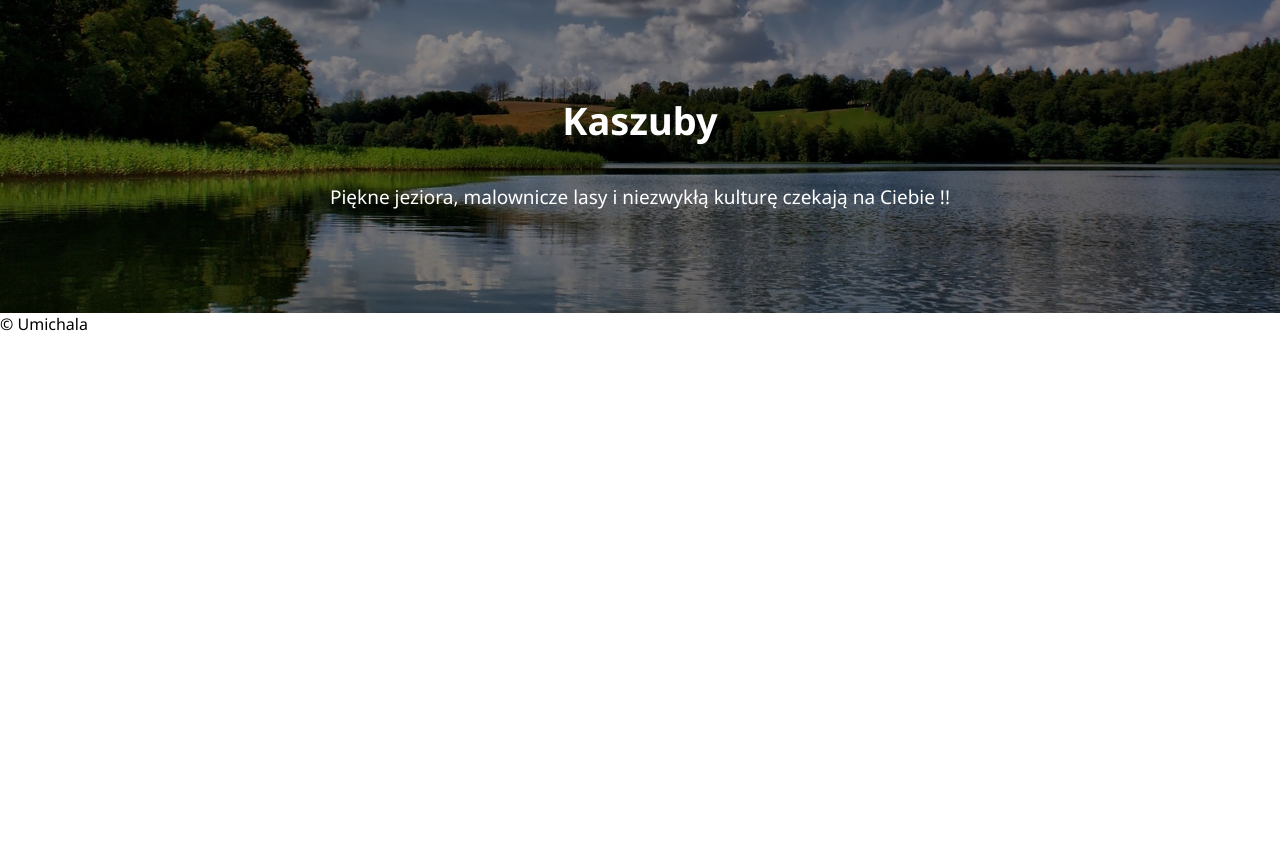
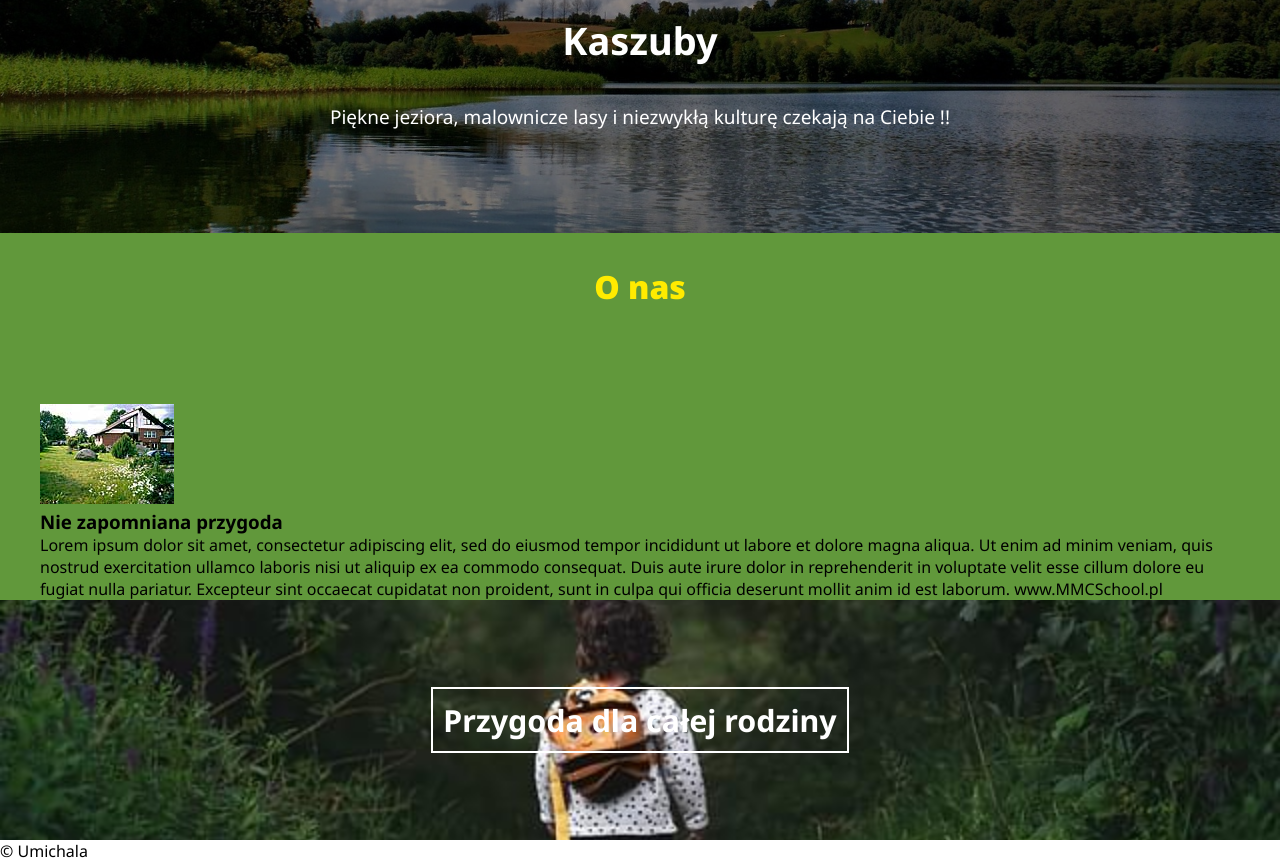
Before and after one commit to KubasKrzysztof/Umichala, a plain HTML site: page index.html in a window 1280 px wide. Shown: the part 127-989 px from the top of the page. Before the commit the page ends 800 px from the top, so only its background shows below. Drawn offline with Linux system fonts and the light colour scheme.

Commit message:
abuot part 1

```diff
--- a/Sass/_colors.scss
+++ b/Sass/_colors.scss
@@ -9,3 +9,4 @@ $red: #c43202;
 $white: #fff;
 $gray:#d8d6d6;
 $green-nav:#61983b;
+$gold:#ffeb00
--- a/Sass/main.scss
+++ b/Sass/main.scss
@@ -24,6 +24,17 @@ body {
 	max-width: 1200px;
 	width: 100%;
 }
+.section-title {
+	position: relative;
+	margin: 0 auto 2em;
+	padding: 1em;
+
+	font-size: 3.2rem;
+	color: $gold;
+	font-weight: 900;
+	width: fit-content;
+}
+
 .hero-shadow {
 	position: absolute;
 	top: 0;
@@ -37,7 +48,7 @@ body {
 //NAVIGATION
 
 nav {
-	position: sticky;
+	position: fixed;
 	width: 100%;
 	z-index: 15;
 }
@@ -61,7 +72,7 @@ nav {
 		justify-content: space-between;
 		align-items: center;
 		height: 100%;
-		background-color: $green-color;
+		background-color: $green-nav;
 	}
 	&__items {
 		position: absolute;
@@ -86,6 +97,7 @@ nav {
 }
 
 .desktop-nav {
+
 	display: none;
 	height: 8rem;
 	background-color: $green-nav;
@@ -117,7 +129,7 @@ nav {
 		padding: 2.5rem 4rem;
 		font-size: 2.2rem;
 		font-weight: 700;
-		color: #ffeb00;
+		color: $gold;
 		text-decoration: none;
 		transition: background-color 0.3s ease-in-out, color 0.3s ease-in-out;
 	}
@@ -154,6 +166,40 @@ nav {
 		}
 	}
 }
+// About
+
+.about {
+	position: relative;
+	background-color: $green-nav;
+	&__boxes {
+		display: grid;
+	}
+	&__banner {
+		position: relative;
+		height: 30vh;
+
+		background-image: url(../../img/banner-mobile.jpg);
+		background-size: cover;
+		background-position: center;
+		background-attachment: fixed;
+		background-attachment: scroll;
+		&-text{
+			position: absolute;
+			display: flex;
+			justify-content: center;
+			align-items: center;
+			text-align: center;
+			font-size: 2.6rem;
+			height: 100%;
+			width: 100%;
+			color: $white;
+			h3{
+				padding: 1rem;
+				border: $white solid 2px
+			}
+		}
+	}
+}
 
 @import './small';
 @import './medium';
--- a/index.html
+++ b/index.html
@@ -45,7 +45,7 @@ Kaszuby, Sulęczyno, wakacje, urlop, jeziora, las,agroturystka. Szwajcaria Kaszu
         <div class="mobile-nav__items ">
 
 
-            <a class="mobile-nav__nav-link" href="#Onas">O Nas</a>
+            <a class="mobile-nav__nav-link" href="#about">O Nas</a>
             <a class="mobile-nav__nav-link" href="#Galeria">Galeria</a>
             <a class="mobile-nav__nav-link" href="#Oferta">Oferta</a>
             <a class="mobile-nav__nav-link" href="#kontakt">Kontakt</a>
@@ -62,7 +62,7 @@ Kaszuby, Sulęczyno, wakacje, urlop, jeziora, las,agroturystka. Szwajcaria Kaszu
 
             <div class="desktop-nav__items">
 
-                <a class="desktop-nav__nav-link" href="#Onas">O Nas</a>
+                <a class="desktop-nav__nav-link" href="#about">O Nas</a>
                 <a class="desktop-nav__nav-link" href="#Galeria">Galeria</a>
                 <a class="desktop-nav__nav-link" href="#Oferta">Oferta</a>
                 <a class="desktop-nav__nav-link" href="#kontakt">Kontakt</a>
@@ -86,6 +86,31 @@ Kaszuby, Sulęczyno, wakacje, urlop, jeziora, las,agroturystka. Szwajcaria Kaszu
 
 
     </header>
+    <section class="about" id="about">
+        <h2 class="section-title">
+            O nas
+        </h2>
+        </div>
+        <div class="about__boxes wrapper ">
+            <div class="about__box-img"><img src="./img/house.jpg" alt="dom wypoczynkowy"></div>
+            <h3 class="about__box-title">Nie zapomniana przygoda</h3>
+            <div class="about__box-text">Lorem ipsum dolor sit amet, consectetur adipiscing elit, sed do eiusmod tempor
+                incididunt ut labore et dolore magna aliqua. Ut enim ad minim veniam, quis nostrud exercitation ullamco
+                laboris nisi ut aliquip ex ea commodo consequat. Duis aute irure dolor in reprehenderit in voluptate
+                velit esse cillum dolore eu fugiat nulla pariatur. Excepteur sint occaecat cupidatat non proident, sunt
+                in culpa qui officia deserunt mollit anim id est laborum. www.MMCSchool.pl </div>
+
+
+
+        </div>
+        <div class="about__banner">
+            <div class="about__banner-text">
+                <h3>Przygoda dla całej rodziny </h3>
+            </div>
+
+        </div>
+        <div class="hero-shadow"></div>
+    </section>
 
 
 
```
Also changed, not shown: Sass/css/main.css, img/banner-mobile.jpg (added), img/house.jpg (added), 1 other file.
